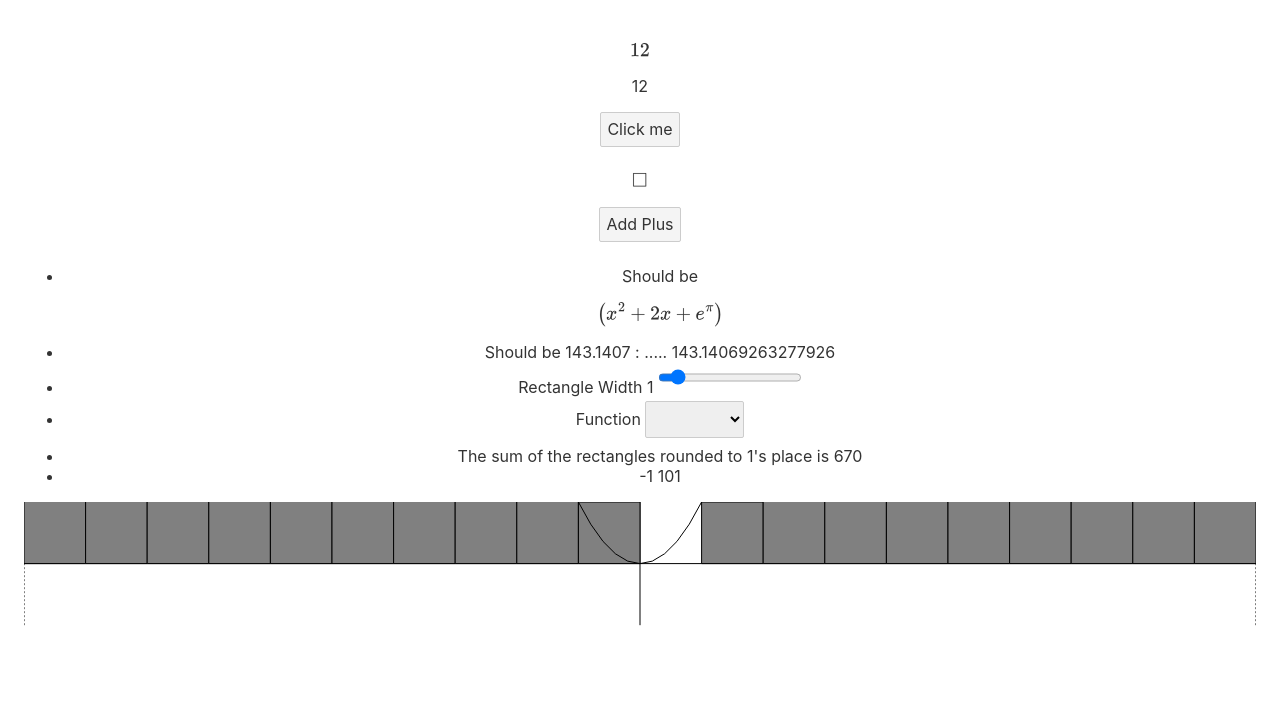
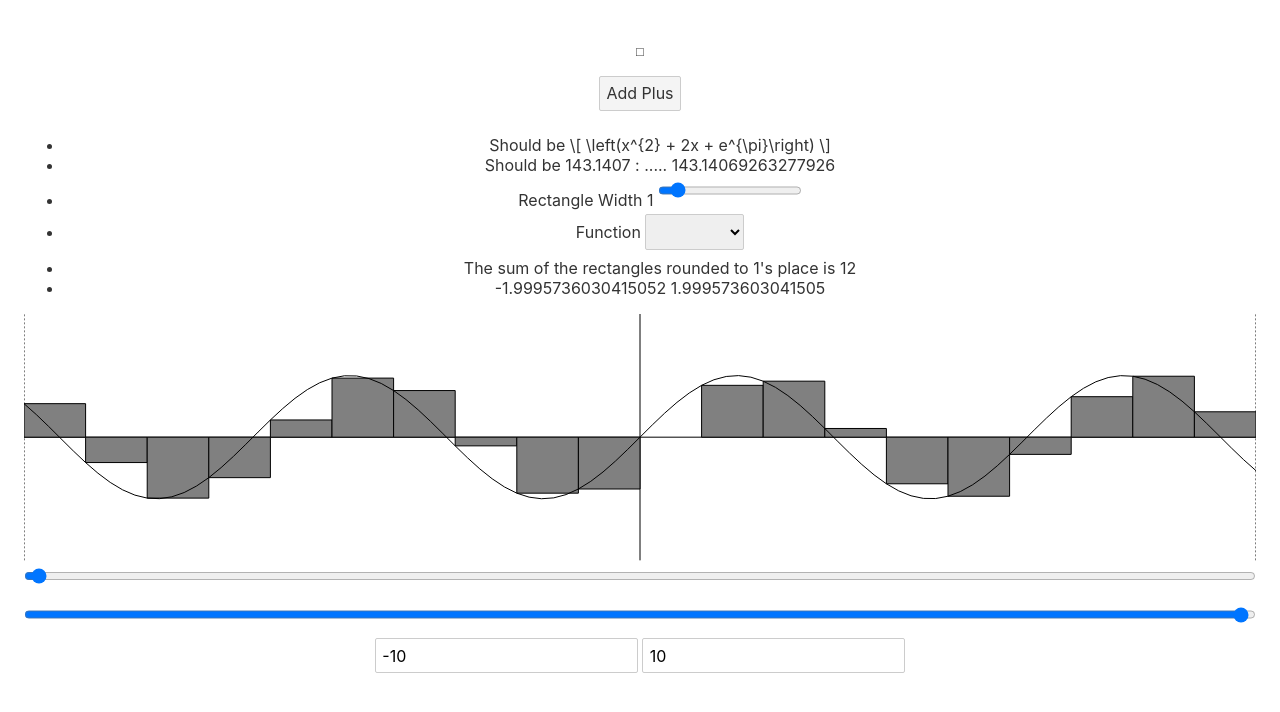
Before and after one commit to nchlsb/early-calc, a Svelte app: page / in a window 1280 px wide. Shown: the top 712 px of the page. Built offline with nearby package versions, Linux system fonts and the light colour scheme.

Commit message:
Switching to expressions in ascii

```diff
--- a/src/App.svelte
+++ b/src/App.svelte
@@ -33,9 +33,7 @@
 	let dx: number = 1;
 
 	let f: (x: number) => number
-	$: f = function(x) {
-		return (x * x);
-	}
+	$: f = x => Math.sin(x)
 
 	let numberOfPoints: number = 100;
 
@@ -63,18 +61,6 @@
 			height: Math.abs(y),
 			width: dx,
 			lowerLeftCorner: {x: x, y: (y > 0) ? 0 : y}
-		};
-	});
-
-	onMount(() => {
-		let script = document.createElement('script');
-		script.src = "https://cdn.jsdelivr.net/npm/mathjax@3/es5/tex-svg.js";
-		document.head.append(script);
-		script.onload = () => {
-			MathJax = {
-				tex: {inlineMath: [['$', '$'], ['\\(', '\\)']]},
-				svg: {fontCache: 'global'}
-			};
 		};
 	});
 
@@ -110,10 +96,10 @@ type IncompleteExpression = {
 
 function render(expression: IncompleteExpression): string {
 	switch (expression.kind) {
-		case 'Plus': return `\\left(${render(expression.left)} + ${render(expression.right)} \\right)`
+		case 'Plus': return `(${render(expression.left)} + ${render(expression.right)})`
 		case '1': return '1'
-		case 'Active': return '\\square'
-		case 'Inactive': return '\\blacksquare'
+		case 'Active': return '□'
+		case 'Inactive': return '■'
 	} endSwitch(expression)
 }
 
@@ -138,23 +124,11 @@ function hasActive(expression: IncompleteExpression): boolean {
 
 let expression: IncompleteExpression = {kind: 'Active'}
 
-let brett: number = 12
-
 </script>
 
 <main>
-	<p>$$ {brett} $$</p>
-	<p>{brett}</p>
-	<button on:click={() => {
-		brett++;
-		MathJax.Hub.Queue(["Typeset", MathJax.Hub]);
-	}}>Click me </button>
-
-	$$ { render(expression) } $$
-	<button on:click={() => {
-		expression = turnActiveIntoPlus(expression);
-		MathJax.Hub.Queue(["Typeset", MathJax.Hub])
-	}}> Add Plus </button>
+	<p><code>{ render(expression) }</code></p>
+	<button on:click={() => expression = turnActiveIntoPlus(expression)}> Add Plus </button>
 
 	<ul>
 		<li>
@@ -171,8 +145,8 @@ let brett: number = 12
 		<li>
 			Function
 			<select bind:value={f}>
+				<option default value={x => Math.sin(x)}>Sine</option>
 				<option value={x => (x * x)}>Squared</option>
-				<option value={x => Math.sin(x)}>Sine</option>
 			</select>
 		</li>
 		<li>
```
